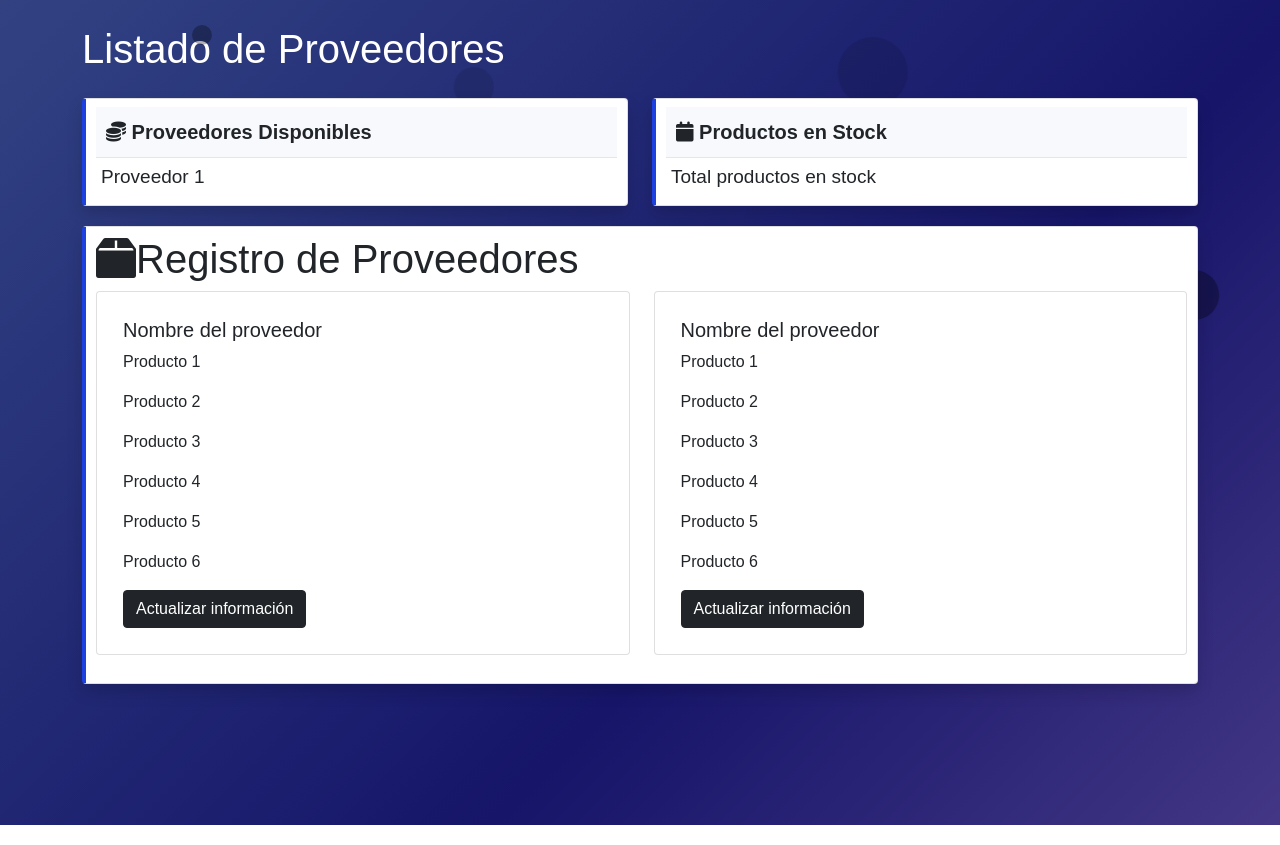
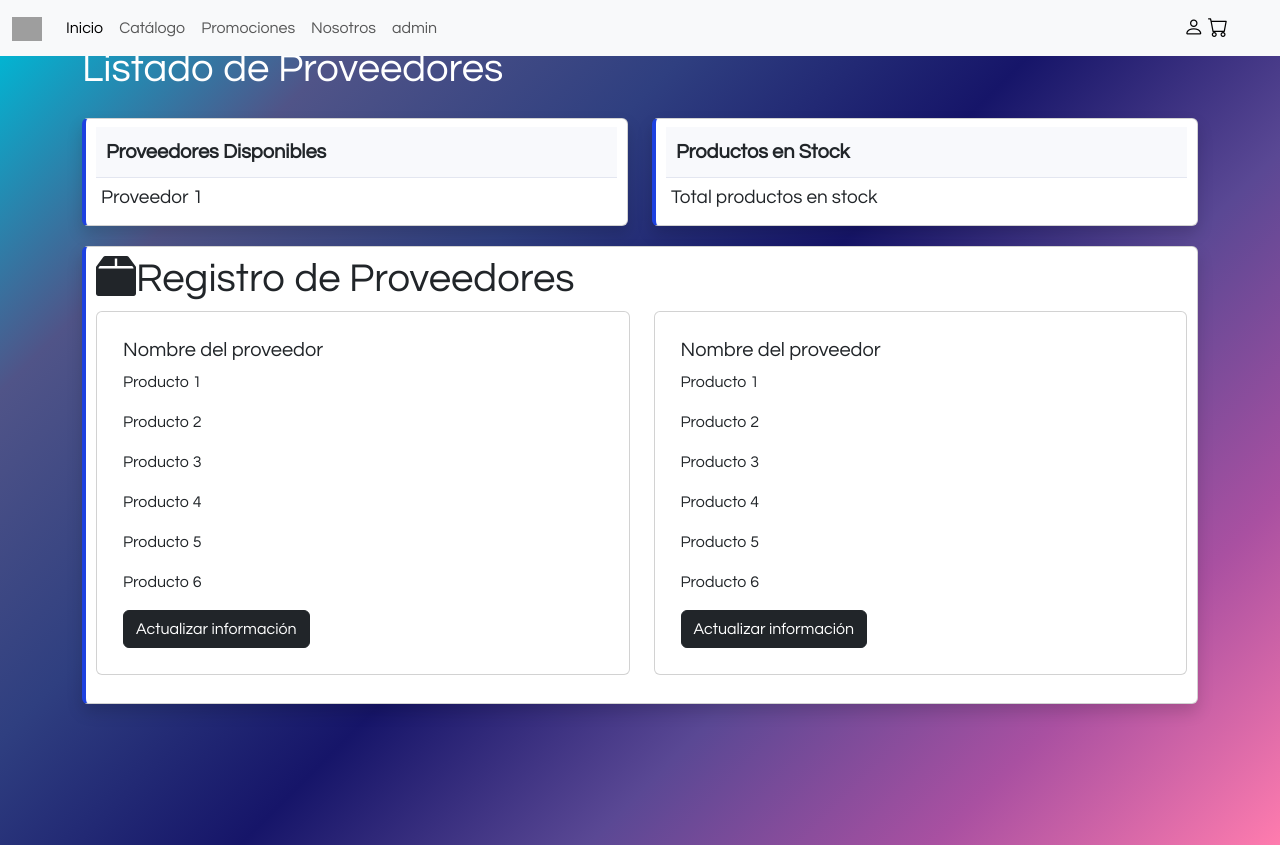
Before and after one commit to hugotoroz/domo-chicken, a Django app: page /proveedores in a window 1280 px wide. Run offline with Django 4.2, Linux system fonts and the light colour scheme; some libraries are stand-ins or nearby versions; grey boxes are pictures that could not be loaded.

Commit message:
Cambios 10/05
Ojo con el cambio no se vayan a borrar cosas xdddd

```diff
--- a/domochicken/core/static/css/style.css
+++ b/domochicken/core/static/css/style.css
@@ -254,124 +254,11 @@ footer {
 .tituloP {
     font-size: 40px;
     margin-bottom: 25px;
-    margin-top: 25px;
+    margin-top: 45px;
     color: white;
 
 }
 
-/* burbujas */
-
-.burbuja {
-    border-radius: 50%;
-    background: #000000;
-    opacity: .3;
-
-    position: absolute;
-    bottom: -150;
-
-    animation: burbujas 3s linear infinite;
-}
-
-.burbuja:nth-child(1) {
-    width: 80px;
-    height: 80px;
-    left: 5%;
-    animation-duration: 3s;
-    animation-delay: 3s;
-}
-
-.burbuja:nth-child(2) {
-    width: 100px;
-    height: 100px;
-    left: 35%;
-    animation-duration: 3s;
-    animation-delay: 5s;
-}
-
-.burbuja:nth-child(3) {
-    width: 20px;
-    height: 20px;
-    left: 15%;
-    animation-duration: 1.5s;
-    animation-delay: 7s;
-}
-
-.burbuja:nth-child(4) {
-    width: 50px;
-    height: 50px;
-    left: 90%;
-    animation-duration: 6s;
-    animation-delay: 3s;
-}
-
-.burbuja:nth-child(5) {
-    width: 70px;
-    height: 70px;
-    left: 65%;
-    animation-duration: 3s;
-    animation-delay: 1s;
-}
-
-.burbuja:nth-child(6) {
-    width: 20px;
-    height: 20px;
-    left: 50%;
-    animation-duration: 4s;
-    animation-delay: 5s;
-}
-
-.burbuja:nth-child(7) {
-    width: 20px;
-    height: 20px;
-    left: 50%;
-    animation-duration: 4s;
-    animation-delay: 5s;
-}
-
-.burbuja:nth-child(8) {
-    width: 100;
-    height: 100px;
-    left: 52%;
-    animation-duration: 5s;
-    animation-delay: 5s;
-}
-
-.burbuja:nth-child(9) {
-    width: 65px;
-    height: 65px;
-    left: 51%;
-    animation-duration: 3s;
-    animation-delay: 2s;
-}
-
-.burbuja:nth-child(10) {
-    width: 40px;
-    height: 40px;
-    left: 35%;
-    animation-duration: 3s;
-    animation-delay: 4s;
-}
-
-
-@keyframes burbujas {
-    0% {
-        bottom: 0;
-        opacity: 0;
-    }
-
-    30% {
-        transform: translateX(30px);
-    }
-
-    50% {
-        opacity: .4;
-    }
-
-    100% {
-        bottom: 100vh;
-        opacity: 0;
-    }
-}
 
 @keyframes movimiento {
     0% {
@@ -392,9 +279,10 @@ footer {
 
 .cuerpoP {
     background-image: linear-gradient(135deg, #00b7D4, #505488, #2F3F80, #161569, #5A4894, #A950A1, #FF7CAE);
-    background-size: 500%;
+    background-size: cover;
     animation: fanimado 10s infinite;
     height: 100vh;
+    background-repeat: no-repeat;
 }
 
 @keyframes fanimado {
--- a/domochicken/core/templates/base/base.html
+++ b/domochicken/core/templates/base/base.html
@@ -16,8 +16,7 @@
     <link rel="preconnect" href="https://fonts.googleapis.com">
     <link rel="preconnect" href="https://fonts.gstatic.com" crossorigin>
     <link href="https://fonts.googleapis.com/css2?family=Questrial&display=swap" rel="stylesheet">
-
-    <link rel="stylesheet" href="static/css/style.css">
+    {% block css %}{% endblock %}
 
 <title>{% block title %}{% endblock %}</title>
 </head>
--- a/domochicken/core/templates/index.html
+++ b/domochicken/core/templates/index.html
@@ -1,4 +1,7 @@
 {% extends "base/base.html" %}
+{% block css %}
+<link rel="stylesheet" href="../static/css/style.css">
+{% endblock %}
 {% block title %}Domo Chicken - La mejor calidad{% endblock %}
 {% block template %}
 <!--Imágenes en Carousel-->
--- a/domochicken/core/templates/inicio_sesion.html
+++ b/domochicken/core/templates/inicio_sesion.html
@@ -1,4 +1,6 @@
 {% extends "base/base.html" %}
+{% block css %}  <link rel="stylesheet" href="../static/css/style.css">
+{% endblock %}
 {% block title %}Inicio de sesión{% endblock %}
 {% block template %}
 <style>
--- a/domochicken/core/templates/proveedores.html
+++ b/domochicken/core/templates/proveedores.html
@@ -1,40 +1,11 @@
-<!DOCTYPE html>
-<html lang="en">
+{% extends "base/base.html" %}
+{% block css %}
+<link rel="stylesheet" href="../static/css/style.css">
+{% endblock %}
+{% block title %}Proveedores{% endblock %}
+{% block template %}
+<div class="cuerpoP">
 
-<head>
-  <meta charset="UTF-8">
-  <meta http-equiv="X-UA-Compatible" content="IE=edge">
-  <meta name="viewport" content="width=device-width, initial-scale=1.0">
-  <!-- Bootstrap CSS -->
-  <link rel="stylesheet" href="https://cdn.jsdelivr.net/npm/bootstrap-icons@1.10.4/font/bootstrap-icons.css">
-  <link href="https://cdn.jsdelivr.net/npm/bootstrap@5.1.3/dist/css/bootstrap.min.css" rel="stylesheet"
-    integrity="sha384-1BmE4kWBq78iYhFldvKuhfTAU6auU8tT94WrHftjDbrCEXSU1oBoqyl2QvZ6jIW3" crossorigin="anonymous">
-  <!-- Conectar mi CSS -->
-  <link rel="stylesheet" href="static/css/style.css">
-  <!--Fuente 'Quicksand'-->
-  <link rel="preconnect" href="https://fonts.googleapis.com">
-  <link rel="preconnect" href="https://fonts.gstatic.com" crossorigin>
-  <link href="https://fonts.googleapis.com/css2?family=Quicksand:wght@300&display=swap" rel="stylesheet">
-  <!--Font Awesome para los icons-->
-  <script src="https://kit.fontawesome.com/1877fd7acc.js" crossorigin="anonymous"></script>
-  <title>Proveedores</title>
-</head>
-
-<body class="cuerpoP">
-  <!--Burbujas-->
-<div class="burbujas">
-  <div class="burbuja"></div>
-  <div class="burbuja"></div>
-  <div class="burbuja"></div>
-  <div class="burbuja"></div>
-  <div class="burbuja"></div>
-  <div class="burbuja"></div>
-  <div class="burbuja"></div>
-  <div class="burbuja"></div>
-  <div class="burbuja"></div>
-  <div class="burbuja"></div>
-</div>
-<!--fin Burbujas-->
   <div class="container">
     <h1 class="tituloP">Listado de Proveedores</h1>
     <div class="row">
@@ -92,6 +63,9 @@
 <!--Fin contenido cartas de proveedores-->
 
 
+</div>
+
+{% endblock %}
 </body>
 
 </html>
--- a/domochicken/core/urls.py
+++ b/domochicken/core/urls.py
@@ -1,9 +1,10 @@
 from django.urls import path
-from  .views import index, inicio_sesion,index_admin,proveedores
+from  .views import index, inicio_sesion,index_admin,proveedores,catalogo
 
 urlpatterns =[
     path('',index,name="index"),
     path('login',inicio_sesion,name="inicio_sesion"),
     path('index_admin',index_admin,name="index_admin"),
-    path('proveedores',proveedores,name="proveedores")
+    path('proveedores',proveedores,name="proveedores"),
+    path('catalogo',catalogo,name="catalogo")
  ]
--- a/domochicken/core/views.py
+++ b/domochicken/core/views.py
@@ -3,8 +3,8 @@ from .models import Permiso
 
 # Create your views here.
 def index(request):
-    tu_variable = Permiso.objects.get()
-    return render(request, 'index.html', {'nombre_permiso': tu_variable.nombre_permiso})
+
+    return render(request, 'index.html')
 
 def inicio_sesion(request):
 
@@ -17,3 +17,7 @@ def index_admin(request):
 def proveedores(request):
 
     return render(request,'proveedores.html' )
+
+def catalogo(request):
+
+    return render(request,'catalogo.html')
```
Also changed, not shown: domochicken/core/static/css/catalogo.css (added, +79 -0 lines), domochicken/core/templates/catalogo.html (added, +74 -0 lines), domochicken/core/static/img/textura.jpg (added).
